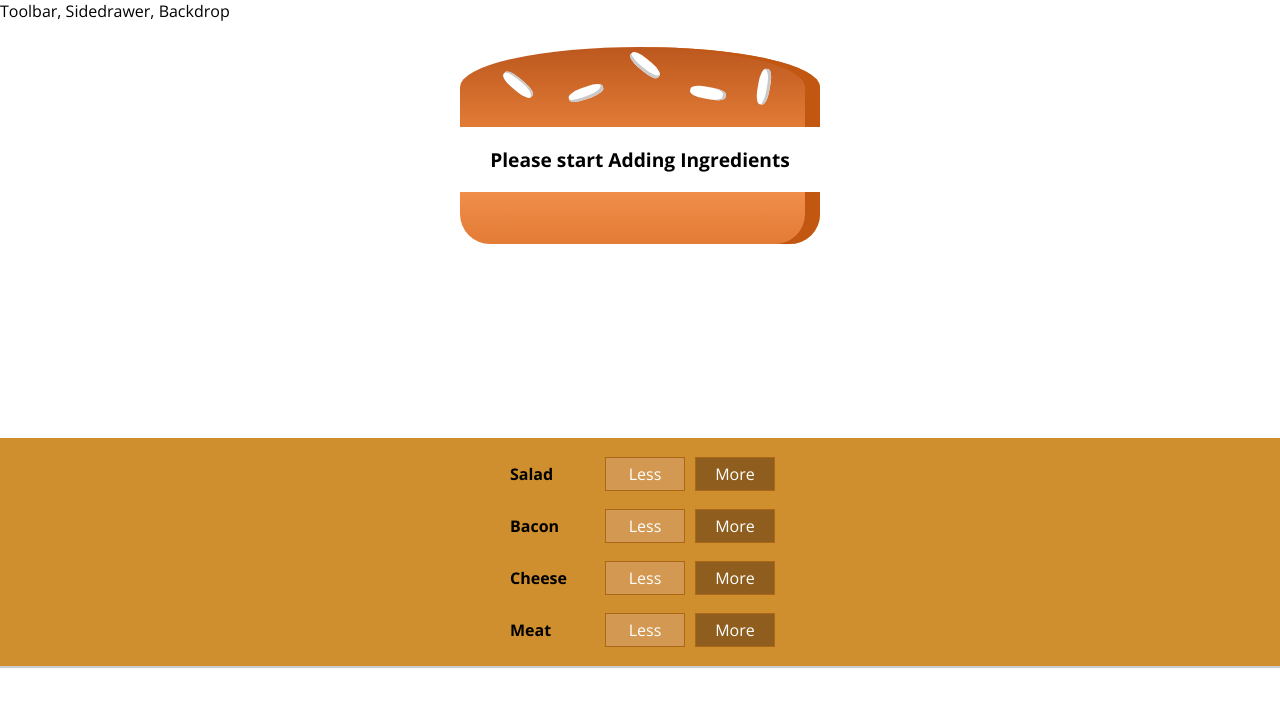
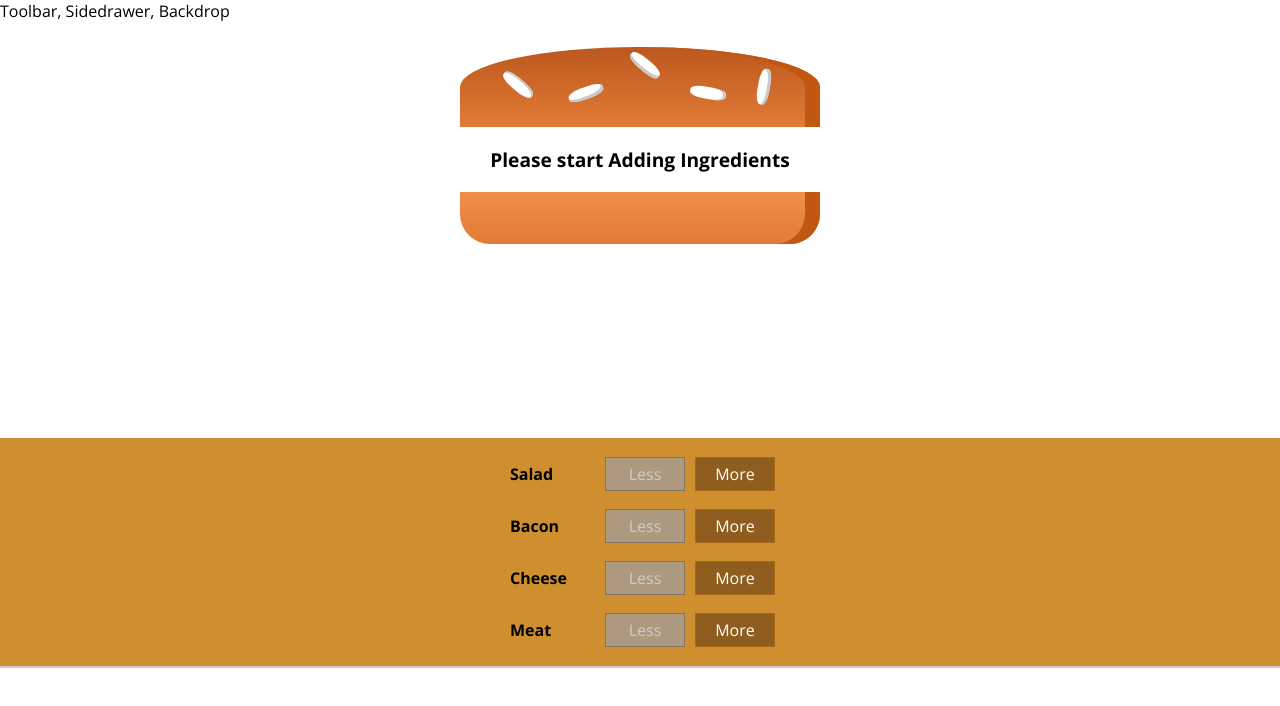
Before and after one commit to ArvindSinghRawat/Burger-Builder, a React (Create React App) app: page / in a window 1280 px wide. Shown: the top 706 px of the page. Built offline with nearby package versions, Linux system fonts and the light colour scheme.

Commit message:
Added fuctionality for Less button in Build Controls
- Added handler for quantity deduction : deductIngredientHandler()
- Added disabledInfo dictionary for disabled buttons.

```diff
--- a/src/components/Burger/BuildControls/BuildControl/BuildControl.js
+++ b/src/components/Burger/BuildControls/BuildControl/BuildControl.js
@@ -5,7 +5,13 @@ const buildControl = (props) => {
   return (
     <div className={styles.BuildControl}>
       <div className={styles.Label}>{props.label}</div>
-      <button className={styles.Less}>Less</button>
+      <button
+        className={styles.Less}
+        disabled={props.disabled}
+        onClick={props.removed}
+      >
+        Less
+      </button>
       <button className={styles.More} onClick={props.added}>
         More
       </button>
--- a/src/components/Burger/BuildControls/BuildControls.js
+++ b/src/components/Burger/BuildControls/BuildControls.js
@@ -10,6 +10,7 @@ const controls = [
 ];
 
 const buildControls = (props) => {
+  console.log(props.disabled);
   return (
     <div className={styles.BuildControls}>
       {controls.map((control) => (
@@ -19,6 +20,10 @@ const buildControls = (props) => {
           added={() => {
             props.ingredientAdded(control.type);
           }}
+          removed={() => {
+            props.ingredientRemoved(control.type);
+          }}
+          disabled={props.disabled[control.type]}
         />
       ))}
     </div>
--- a/src/containers/BurgerBuilder/BurgerBuilder.js
+++ b/src/containers/BurgerBuilder/BurgerBuilder.js
@@ -37,14 +37,45 @@ export class BurgerBuilder extends Component {
     });
   };
 
+  deductIngredientHandler = (type) => {
+    const oldCount = this.state.ingredients[type];
+    if (oldCount < 1) {
+      return;
+    }
+    const updatedCount = oldCount - 1;
+    const updatedIngredients = {
+      ...this.state.ingredients,
+    };
+    updatedIngredients[type] = updatedCount;
+    const priceDeduction = INGREDIENT_PRICES[type];
+    const oldPrice = this.state.totalPrice;
+    const newPrice = oldPrice - priceDeduction;
+    this.setState({
+      totalPrice: newPrice,
+      ingredients: updatedIngredients,
+    });
+  };
+
   render() {
+    const disabledInfo = {
+      ...this.state.ingredients,
+    };
+
+    for (let key in disabledInfo) {
+      disabledInfo[key] = disabledInfo[key] < 1;
+    }
+
     return (
       <Aux>
         <div>
           <Burger ingredients={this.state.ingredients} />
         </div>
         <div>
-          <BuildControls ingredientAdded={this.addIngredientHandler} />
+          <BuildControls
+            ingredientAdded={this.addIngredientHandler}
+            ingredientRemoved={this.deductIngredientHandler}
+            disabled={disabledInfo}
+          />
         </div>
       </Aux>
     );
```
